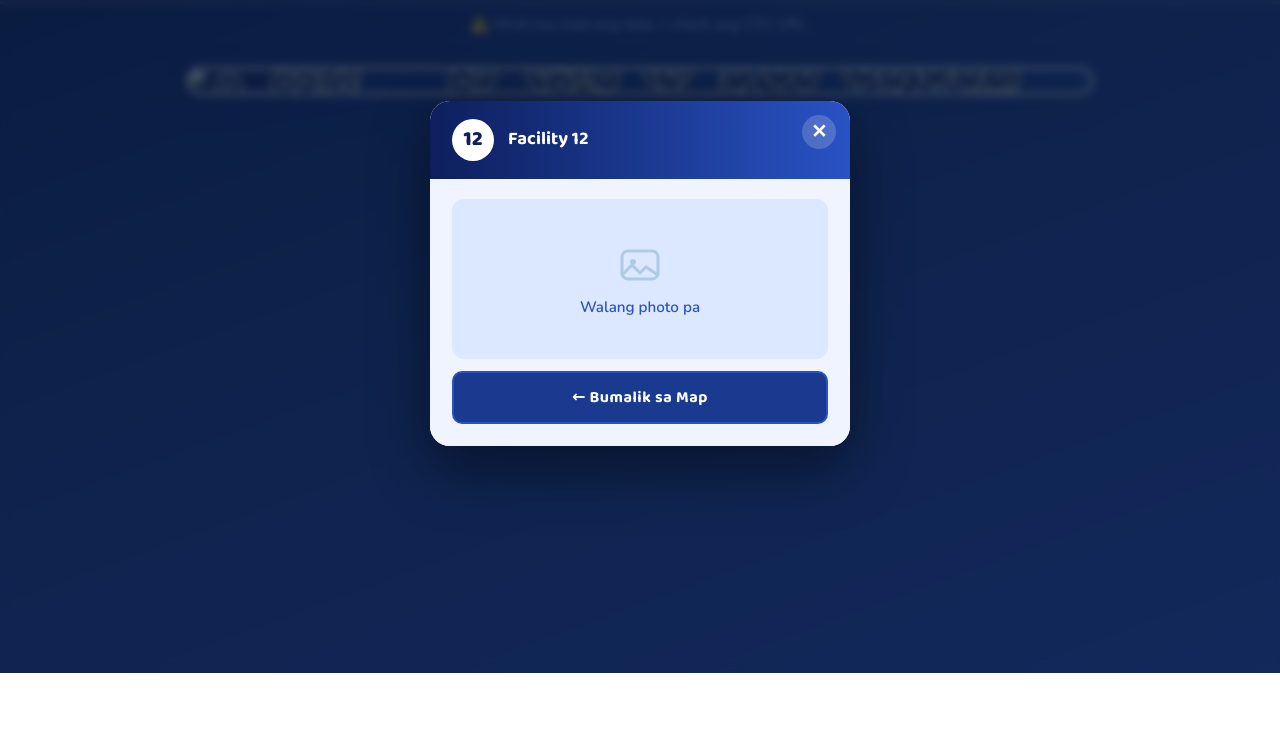
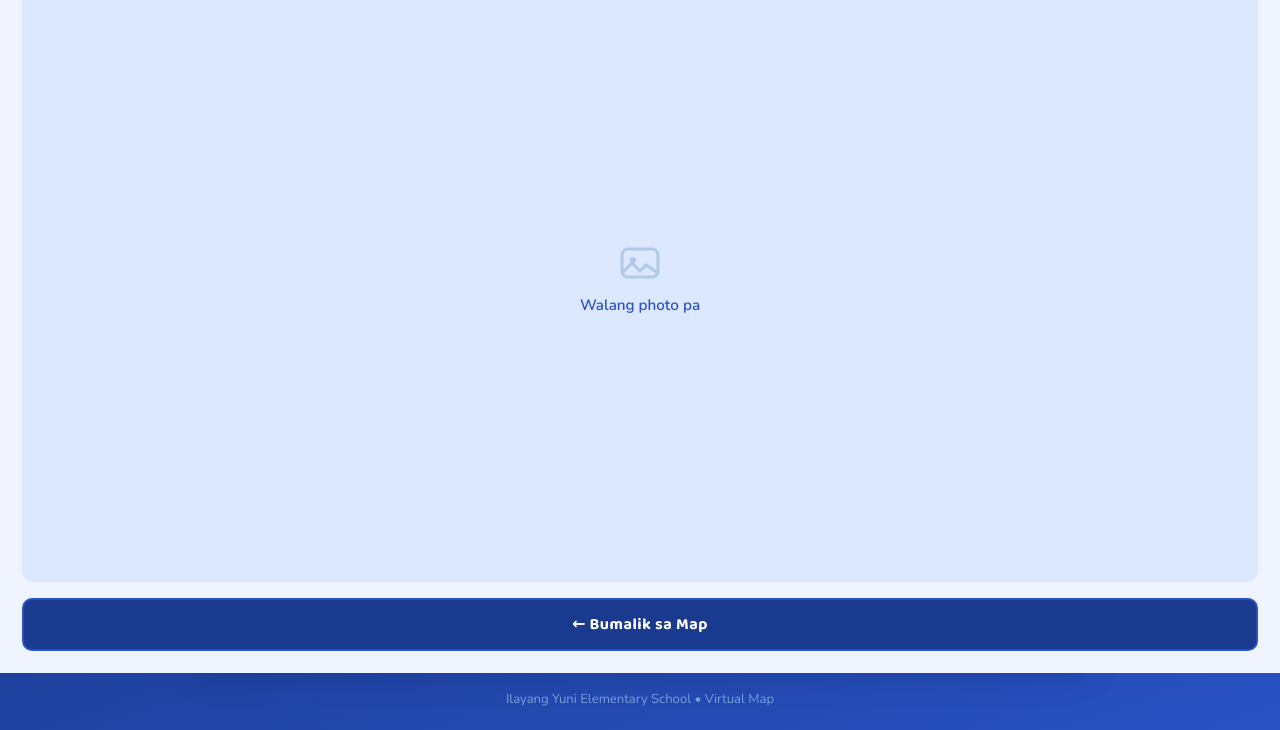
Before and after one commit to iyesmap/virtual, a plain HTML site: page index.html in a window 1280 px wide. Both pictures are taken after a click on the element "12". Shown: the part 127-857 px from the top of the page. Before the commit the page ends 800 px from the top, so only its background shows below. Drawn offline with nearby package versions, Linux system fonts and the light colour scheme; no server answers.

Commit message:
Add files via upload

```diff
--- a/index.html
+++ b/index.html
@@ -150,13 +150,16 @@
 
   #modal {
     background: var(--white);
-    border-radius: 20px;
-    max-width: 420px;
-    width: 92vw;
+    border-radius: 0;
+    max-width: 100vw;
+    width: 100vw;
+    height: 100dvh;
     overflow: hidden;
-    box-shadow: 0 24px 60px rgba(0,0,0,0.45);
+    box-shadow: none;
     animation: slideUp 0.28s cubic-bezier(.22,.68,0,1.2);
     position: relative;
+    display: flex;
+    flex-direction: column;
   }
 
   #modal-header {
@@ -191,6 +194,10 @@
   #modal-body {
     padding: 20px 22px 22px;
     background: var(--off-white);
+    flex: 1;
+    display: flex;
+    flex-direction: column;
+    overflow: hidden;
   }
 
   #modal-photo-wrap {
@@ -199,15 +206,16 @@
     overflow: hidden;
     background: var(--light-blue);
     margin-bottom: 12px;
-    min-height: 160px;
+    flex: 1;
+    min-height: 0;
     display: flex;
     align-items: center;
     justify-content: center;
   }
   #modal-photo {
     width: 100%;
-    max-height: 240px;
-    object-fit: cover;
+    height: 100%;
+    object-fit: contain;
     display: block;
   }
   #modal-no-photo {
@@ -293,7 +301,7 @@
 <div id="loading">Loading map data...</div>
 
 <div id="map-container">
-  <img id="map-img" src="school_map.png" alt="School Map" draggable="false">
+  <img id="map-img" src="map.jpg" alt="School Map" draggable="false">
   <!-- Pins inserted by JS -->
 </div>
 
```
